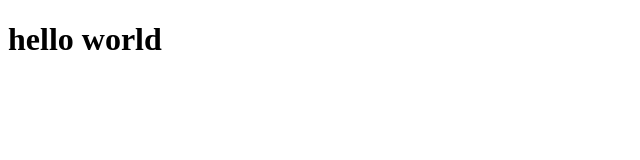
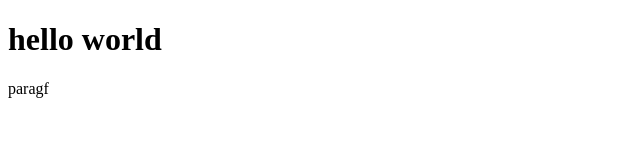
Before and after one commit to uraimovDev/samar-github, a plain HTML site: page inde.html in a window 1280 px wide. Shown: the full height of the page, 0-640 px from the left. Drawn offline with Linux system fonts and the light colour scheme.

Commit message:
add new p tag

```diff
--- a/inde.html
+++ b/inde.html
@@ -8,7 +8,7 @@
 <body>
 
     <h1>hello world</h1>
-
+    <p>paragf</p>
     <script src="script.js"></script>
 </body>
 </html>
```
